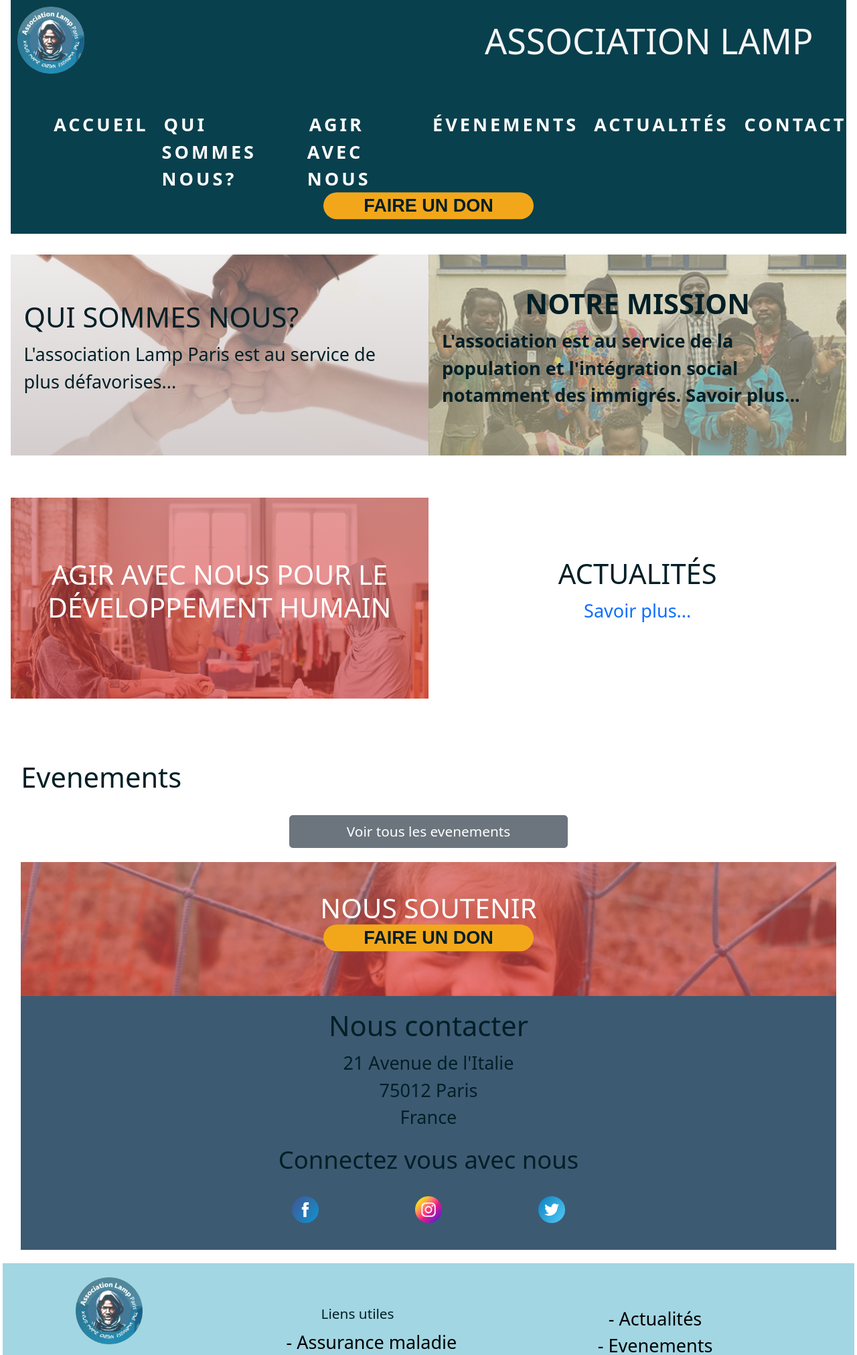
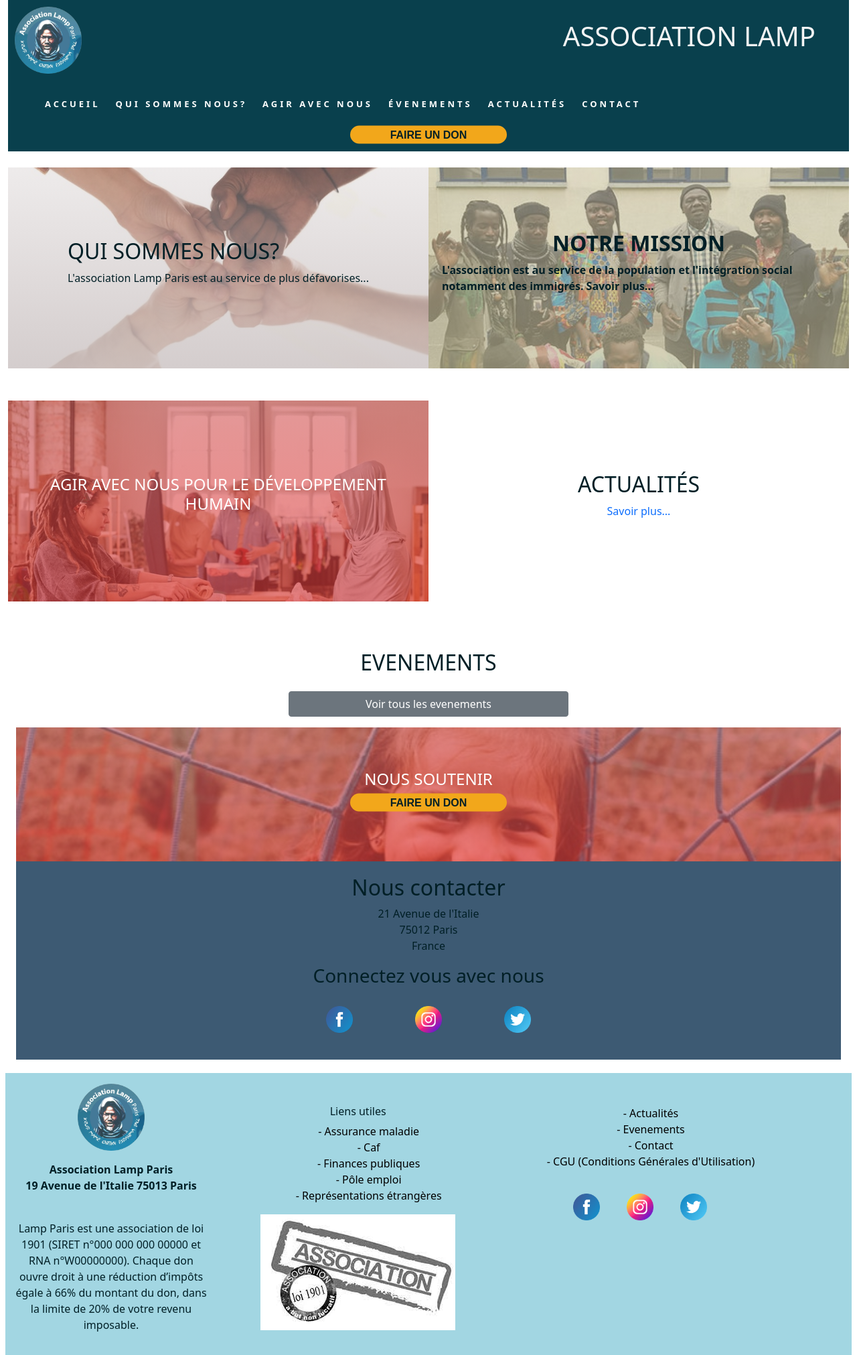
Before and after one commit to masssow/lamp, a Symfony app: template templates/home/index.html.twig in a window 1280 px wide. Shown: the top 2023 px of the page at 67% size. Run offline with Twig, Linux system fonts and the light colour scheme; the template is opened without the code that fills it, so the values that code supplies are empty; some libraries are stand-ins or nearby versions.

Commit message:
refactor css aprés mise en ligne

```diff
--- a/public/sass/admin.scss
+++ b/public/sass/admin.scss
@@ -9,7 +9,6 @@
     --dark: #3D5A73;
 }
 *  {
-    font-size: 1.3rem;
     color: #011F26;
 
 
@@ -336,6 +335,7 @@ header{
 #event-titre{
     text-transform: uppercase;
     color: #011F26;
+    text-align: center;
 }
 .date{
     display: flex;
--- a/templates/home/index.html.twig
+++ b/templates/home/index.html.twig
@@ -8,13 +8,12 @@
             <source src="images/production.mp4" type="video/mp4">
         </video>    #}
     <section>
-        <div class="home">
-            <div class="row">
-                <div class="col-md-6 my-4 nous">
+            <div class="row home">
+                <div class="col-lg-6 my-4 nous">
                     <a href="{{ path('app_qui_sommes')}}"><h2 class="lien-titre">qui sommes nous?</h2>
                     <p class="lien-present">L'association Lamp Paris est au service de plus défavorises... </p></a>
                 </div>
-                <div class="mission my-4 col-md-6">
+                <div class=" col-lg-6 my-4 mission ">
                     <a href="{{ path('app_mission')}}"><h2 class="lien-titre" id="mission-titre">Notre mission</h2></a>
                     <a href="{{ path('app_mission')}}" class="mission-home">
                     <p class="lien-present" id="mission-text">
@@ -22,12 +21,12 @@
                     Savoir plus...
                     </p></a>
                 </div>
-                <div class="col-md-6 my-4 soutient">
+                <div class="col-lg-6 my-4 soutient">
                     <a href="{{ path('app_agir')}}" class="lien-titre">
                     <h2 id="agir-titre">Agir avec nous pour le développement humain</h2>
                     </a>
                 </div>
-                <div class="col-md-6 my-4 actu">
+                <div class="col-lg-6 my-4 actu">
                     <img src="#" alt="">
                     <a href="{{ path('app_article')}}"> <h2 class="lien-titre " >Actualités</h2></a>
                     {% for article in article %}
@@ -38,12 +37,11 @@
                     </p>
                 </div>
             </div>{# .row #}
-        </div>{# home #}
 
     </section>
     <section>
         <div class="row mt-5">
-            <h2 id="event-titre ">Evenements</h2>
+            <h2 id="event-titre">Evenements</h2>
                 {% for event in event %}
                 <div class="col-md-6 col-lg-4 event">
                     <h3>{{ event.title}}</h3>
```
Also changed, not shown: public/css/admin.min.css.
